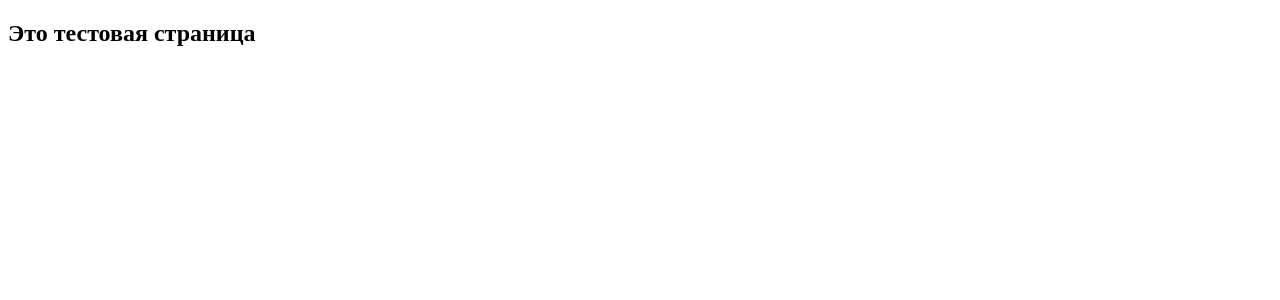
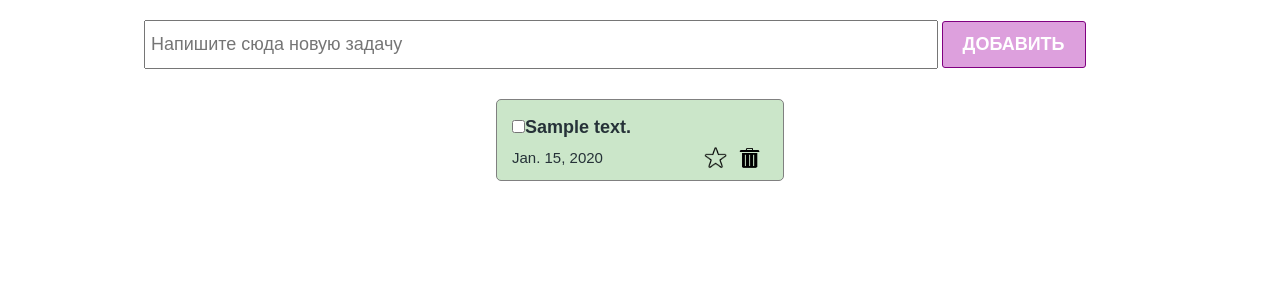
Before and after one commit to ArinaTsv/ToDo, a Django app: page /test/ in a window 1280 px wide. Shown: the top 300 px of the page. Run offline with Django 3.2, Linux system fonts and the light colour scheme; tables that the repository leaves empty hold one stand-in row (values such as "Sample post").

Commit message:
created layout test.html, add todos

```diff
--- a/main/static/styles/checkbox.css
+++ b/main/static/styles/checkbox.css
@@ -50,4 +50,3 @@
     -ms-transform: rotate(45deg);
     transform: rotate(45deg);
   }
-  }
--- a/main/templates/test.html
+++ b/main/templates/test.html
@@ -1,14 +1,46 @@
+{% load static %}
 <!DOCTYPE html>
 <html lang="en">
 <head>
     <meta charset="UTF-8">
-    <meta name="viewport" content="width=, initial-scale=1.0">
-    <title>Document</title>
+    <meta name="viewport" content="width=device-width, initial-scale=1.0">
+    <title>ToDo</title>
+    <link rel="stylesheet" href="{% static 'styles/index.css' %}" />
+    <link rel="styleshet" href="{% static 'styles/checkbox.css' %}" />
 </head>
 <body>
-    <h2>Это тестовая страница</h2>
-    {% for todo in todo_list %}
-           <h3>{{ todo.text }} - {{ todo.created_at }}</h3>
-    {% endfor %}
+
+    <section>
+        <div class="create_container">
+            <input
+            class="create_input"
+            type="text"
+            placeholder="Напишите сюда новую задачу"
+            />
+            <button class="create_button">Добавить</button>
+
+        </div>
+
+        <div class="todo_container">
+            {% for todo in todos %}
+                <div class="todo_item">
+                    <div class="todo_item_header">
+                        <label class="checkbox_container">
+                            <input type="checkbox" />
+                            <span class="checkmark"></span>
+                        </label>
+                        <h4>{{ todo.text }}</h4>
+                    </div>
+                    <div class="todo_item_footer">
+                        <p>{{ todo.created_at }}</p>
+                        <div class="action_buttons">
+                            <img src="./icons/star.png" />
+                            <img src="./icons/bin.png" />
+                        </div>
+                    </div>
+                </div>
+            {% endfor %}
+        </div>
+    </section>
 </body>
 </html>
```
